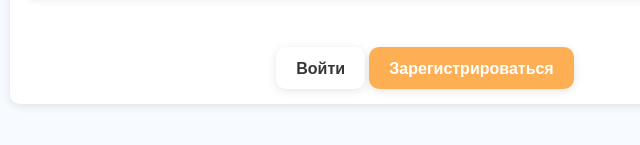
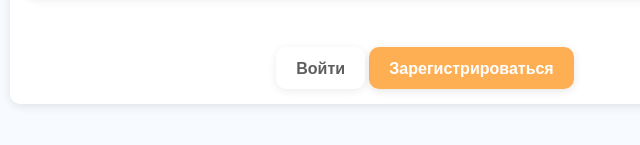
Before and after one commit to ankk77/onlinestorecore, a plain HTML site: page pages/auth.html in a window 1280 px wide. In both pictures the pointer is over the button "Войти". Shown: the part 435-580 px from the top of the page, 215-855 px from the left. Drawn offline with nearby package versions, Linux system fonts and the light colour scheme.

Commit message:
Добавил ховер на кнопки страницы входа

```diff
--- a/css/auth.css
+++ b/css/auth.css
@@ -37,6 +37,11 @@
     border-radius: 10px;
     font-weight: 600;
     box-shadow: 0 2px 10px rgba(0,0,0,0.1);
+    transition: opacity 0.2s ease;
+}
+
+.card-button__container button:hover {
+    opacity: 0.8;
 }
 
 .card-button__auth {
```
